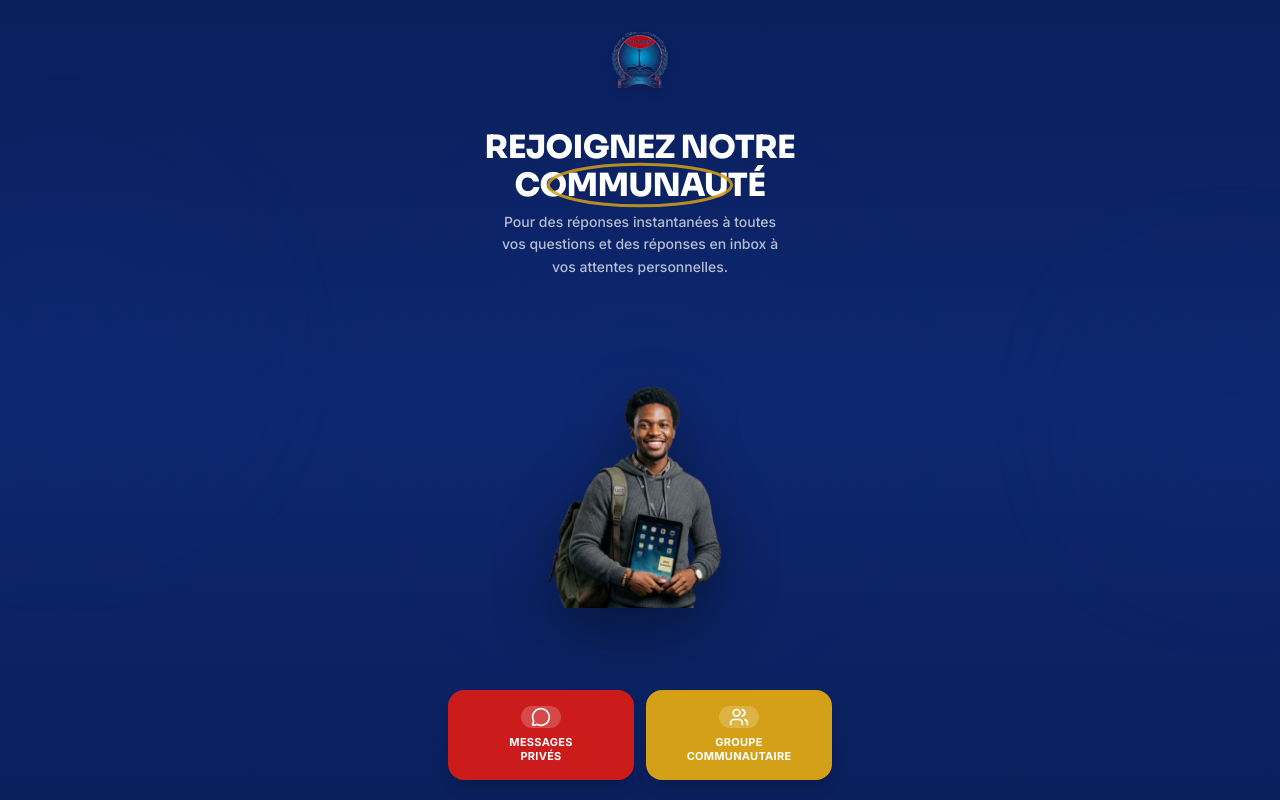
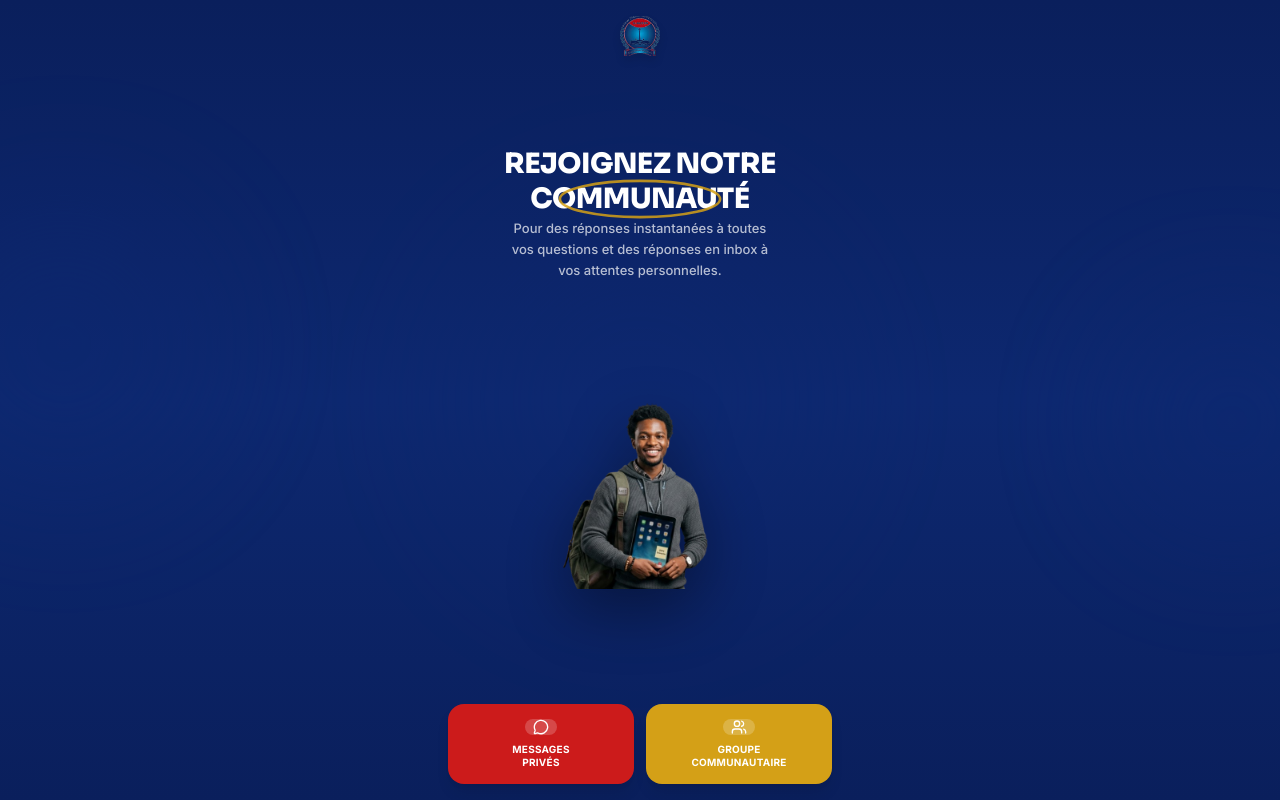
Before and after one commit to DIABY007/UAUBEN-CHAT-PAGE, a Next.js app: page / in a window 1280 px wide. Built offline with nearby package versions, Linux system fonts and the light colour scheme.

Commit message:
fix: tout tient en 100dvh sans scroll (logo, titre, photo, boutons compressés)

```diff
--- a/src/app/page.tsx
+++ b/src/app/page.tsx
@@ -5,7 +5,10 @@ import { MessageCircle, Users } from "lucide-react";
 
 export default function HomePage() {
   return (
-    <main className="relative min-h-screen w-full overflow-hidden bg-gradient-to-b from-[#0A1F5C] via-[#0D2870] to-[#0A1F5C]">
+    <main
+      className="relative h-screen w-full bg-gradient-to-b from-[#0A1F5C] via-[#0D2870] to-[#0A1F5C]"
+      style={{ height: "100dvh", overflow: "hidden" }}
+    >
       {/* ===== ARRIÈRE-PLAN : Blobs décoratifs ===== */}
       <div
         className="absolute top-1/4 -left-20 w-72 h-72 rounded-full bg-[#0D2870] opacity-40 blur-3xl"
@@ -21,10 +24,10 @@ export default function HomePage() {
       />
 
       {/* ===== CONTENU PRINCIPAL ===== */}
-      <div className="relative z-10 min-h-screen flex flex-col justify-between">
+      <div className="relative z-10 h-full flex flex-col justify-between">
         {/* ===== HEADER : Logo ===== */}
-        <div className="flex items-center justify-center pt-8 pb-1 shrink-0">
-          <div className="relative w-12 h-12 md:w-14 md:h-14">
+        <div className="flex items-center justify-center pt-4 pb-1 shrink-0">
+          <div className="relative w-10 h-10">
             <Image
               src="/logo.png"
               alt="U-AUBEN"
@@ -36,9 +39,9 @@ export default function HomePage() {
         </div>
 
         {/* ===== ZONE TEXTE ===== */}
-        <div className="relative z-10 shrink-0 px-6 text-center pb-4">
+        <div className="relative z-10 shrink-0 px-6 text-center">
           {/* H1 */}
-          <h1 className="font-display text-[26px] md:text-[32px] font-extrabold text-white uppercase leading-[1.08] tracking-[-0.02em]">
+          <h1 className="font-display text-[22px] md:text-[28px] font-extrabold text-white uppercase leading-[1.08] tracking-[-0.02em]">
             Rejoignez notre
             <br />
             <span className="relative inline-block mt-1">
@@ -65,15 +68,15 @@ export default function HomePage() {
           </h1>
 
           {/* Sous-titre */}
-          <p className="text-white/70 text-[13px] md:text-[14px] font-medium leading-relaxed mt-2 max-w-[280px] mx-auto">
+          <p className="text-white/70 text-[12px] md:text-[13px] font-medium leading-relaxed mt-1 max-w-[260px] mx-auto">
             Pour des réponses instantanées à toutes vos questions et des
             réponses en inbox à vos attentes personnelles.
           </p>
         </div>
 
         {/* ===== ZONE PHOTO : Étudiant ===== */}
-        <div className="flex justify-center items-center py-4 shrink-0">
-          <div className="relative w-[240px] h-[280px]">
+        <div className="flex justify-center items-center py-2 shrink-0">
+          <div className="relative w-[200px] h-[220px]">
             <Image
               src="/student.png"
               alt="Étudiant U-AUBEN"
@@ -86,14 +89,14 @@ export default function HomePage() {
         </div>
 
         {/* ===== BOUTONS D'ACTION (Footer) ===== */}
-        <div className="shrink-0 w-full px-5 pb-5 pt-2">
+        <div className="shrink-0 w-full px-5 pb-4 pt-2">
           <div className="grid grid-cols-2 gap-3 max-w-sm mx-auto">
             {/* Bouton 1 : Messages Privés — Rouge U-AUBEN */}
-            <button className="flex flex-col items-center justify-center gap-2 w-full h-[90px] py-4 px-3 bg-[#CC1B1B] rounded-2xl shadow-lg hover:shadow-xl active:scale-[0.97] transition-all duration-150">
-              <div className="size-10 rounded-xl bg-white/20 flex items-center justify-center">
-                <MessageCircle className="size-5 text-white" />
+            <button className="flex flex-col items-center justify-center gap-2 w-full h-[80px] py-4 px-3 bg-[#CC1B1B] rounded-2xl shadow-lg hover:shadow-xl active:scale-[0.97] transition-all duration-150">
+              <div className="size-8 rounded-xl bg-white/20 flex items-center justify-center">
+                <MessageCircle className="size-4 text-white" />
               </div>
-              <span className="text-[11px] font-bold text-white uppercase tracking-wide text-center leading-tight">
+              <span className="text-[10px] font-bold text-white uppercase tracking-wide text-center leading-tight">
                 Messages
                 <br />
                 Privés
@@ -101,11 +104,11 @@ export default function HomePage() {
             </button>
 
             {/* Bouton 2 : Groupe Communautaire — Or U-AUBEN */}
-            <button className="flex flex-col items-center justify-center gap-2 w-full h-[90px] py-4 px-3 bg-[#D4A017] rounded-2xl shadow-lg hover:shadow-xl active:scale-[0.97] transition-all duration-150">
-              <div className="size-10 rounded-xl bg-white/20 flex items-center justify-center">
-                <Users className="size-5 text-white" />
+            <button className="flex flex-col items-center justify-center gap-2 w-full h-[80px] py-4 px-3 bg-[#D4A017] rounded-2xl shadow-lg hover:shadow-xl active:scale-[0.97] transition-all duration-150">
+              <div className="size-8 rounded-xl bg-white/20 flex items-center justify-center">
+                <Users className="size-4 text-white" />
               </div>
-              <span className="text-[11px] font-bold text-white uppercase tracking-wide text-center leading-tight">
+              <span className="text-[10px] font-bold text-white uppercase tracking-wide text-center leading-tight">
                 Groupe
                 <br />
                 Communautaire
```
